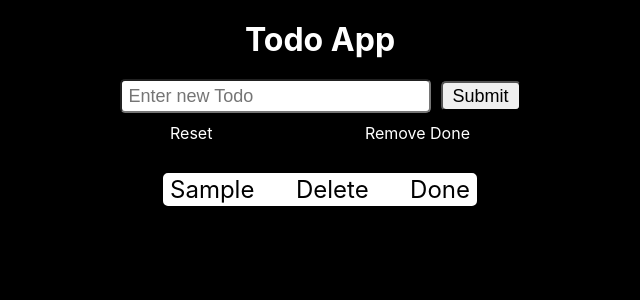
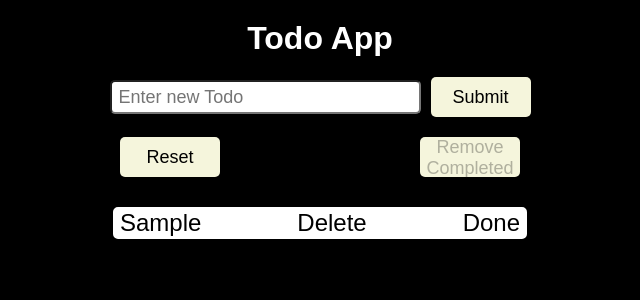
Before and after one commit to Eltach00/react-course-projects, a React (Create React App) app: page / in a window 1280 px wide. Both pictures are taken after typing "Sample" into the empty fields and a click on the button "Submit". Shown: the top 300 px of the page, without its empty margins (320-960 px from the left). Built offline with nearby package versions, Linux system fonts and the light colour scheme.

Commit message:
button comp added

```diff
--- a/src/App.css
+++ b/src/App.css
@@ -1,6 +1,7 @@
 .App {
   display: block;
   text-align: center;
+  font: 1em sans-serif;
 }
 
 .btn {
--- a/src/TodoApp/Todo.js
+++ b/src/TodoApp/Todo.js
@@ -33,20 +33,47 @@ function Todo() {
     )
   }
 
+  function handleReset() {
+    setListState([])
+  }
+
+  function handleRemoveDone() {
+    setListState(listState.filter((item) => !item.isDone))
+  }
+
+  let completedTodo = listState.reduce(
+    (sum, item) => (item.isDone ? sum + 1 : sum),
+    0
+  )
+
   return (
-    <div>
+    <div className={styles.container}>
       <h1 className={styles.header}>Todo App</h1>
       <TodoForm
         onClick={handleClick}
         inputState={inputState}
         changeState={changeState}
       />
-      <TodoActions actions={styles.actions} />
+      {!!listState.length && (
+        <TodoActions
+          completedTodo={!!completedTodo}
+          styles={styles}
+          reset={handleReset}
+          removeDone={handleRemoveDone}
+        />
+      )}
       <TodoList
         listState={listState}
         handleDelete={handleDelete}
         done={handleDone}
       />
+      {!!completedTodo && (
+        <h2 className={styles.header}>
+          {` You have completed ${completedTodo} ${
+            completedTodo > 1 ? 'todos' : 'todo'
+          }`}
+        </h2>
+      )}
     </div>
   )
 }
--- a/src/TodoApp/TodoActions.js
+++ b/src/TodoApp/TodoActions.js
@@ -1,8 +1,16 @@
-function TodoActions({ actions }) {
+import Button from '../UI/Button'
+
+function TodoActions({ reset, removeDone, styles, completedTodo }) {
   return (
-    <div className={actions}>
-      <span>Reset</span>
-      <span>Remove Done</span>
+    <div className={styles.actions}>
+      <Button onClick={reset} children={'Reset'} title={'reset'} />
+
+      <Button
+        onClick={removeDone}
+        children={'Remove Completed'}
+        title={'Remove Completed'}
+        disabled={!completedTodo}
+      />
     </div>
   )
 }
--- a/src/TodoApp/TodoForm.js
+++ b/src/TodoApp/TodoForm.js
@@ -1,3 +1,4 @@
+import Button from '../UI/Button'
 import styles from './todoForm.module.css'
 
 function TodoForm({ onClick, inputState, changeState }) {
@@ -13,9 +14,7 @@ function TodoForm({ onClick, inputState, changeState }) {
           value={inputState}
           onChange={handleChange}
         />
-        <button id="submit" type="submit" className={styles.btn}>
-          Submit
-        </button>
+        <Button children={'Submit'} type={'submit'} />
       </form>
     </div>
   )
--- a/src/TodoApp/todo.module.css
+++ b/src/TodoApp/todo.module.css
@@ -1,10 +1,19 @@
+.container {
+  display: flex;
+  align-items: center;
+  justify-content: center;
+  flex-direction: column;
+  width: 400px;
+  margin: 0 auto;
+}
 .header {
   margin: 20px 0;
 }
 
 .actions {
   display: flex;
+  align-items: center;
   justify-content: space-between;
   margin: 10px auto;
-  width: 300px;
+  width: 100%;
 }
--- a/src/TodoApp/todoForm.module.css
+++ b/src/TodoApp/todoForm.module.css
@@ -2,6 +2,7 @@
   display: flex;
   align-items: center;
   justify-content: center;
+  margin-bottom: 10px;
 }
 .inp {
   width: 300px;
@@ -11,11 +12,3 @@
   padding-left: 7px;
   font-size: large;
 }
-
-.btn {
-  width: 80px;
-  height: 30px;
-  font-size: large;
-  border-radius: 5px;
-  font-weight: 200;
-}
--- a/src/TodoApp/todoList.module.css
+++ b/src/TodoApp/todoList.module.css
@@ -7,7 +7,7 @@
   align-items: center;
   justify-content: center;
   flex-direction: column;
-  margin-top: 20px;
+  margin-top: 10px;
 }
 
 .listElem {
@@ -17,7 +17,7 @@
   font-size: 1.5rem;
   border: solid white 2px;
   border-radius: 5px;
-  width: 300px;
+  width: 400px;
   padding: 0 5px;
   background-color: white;
   color: #000;
--- /dev/null
+++ b/src/UI/Button.js
@@ -0,0 +1,12 @@
+import styles from '../UI/button.module.css'
+
+function Button(props) {
+  const { disabled = false, children } = props
+  return (
+    <button {...props} className={styles.btn} disabled={disabled}>
+      {children}
+    </button>
+  )
+}
+
+export default Button
--- /dev/null
+++ b/src/UI/button.module.css
@@ -0,0 +1,9 @@
+.btn {
+  width: 100px;
+  height: 40px;
+  font-size: large;
+  border-radius: 5px;
+  font-weight: 200;
+  background-color: beige;
+  border: none;
+}
```
